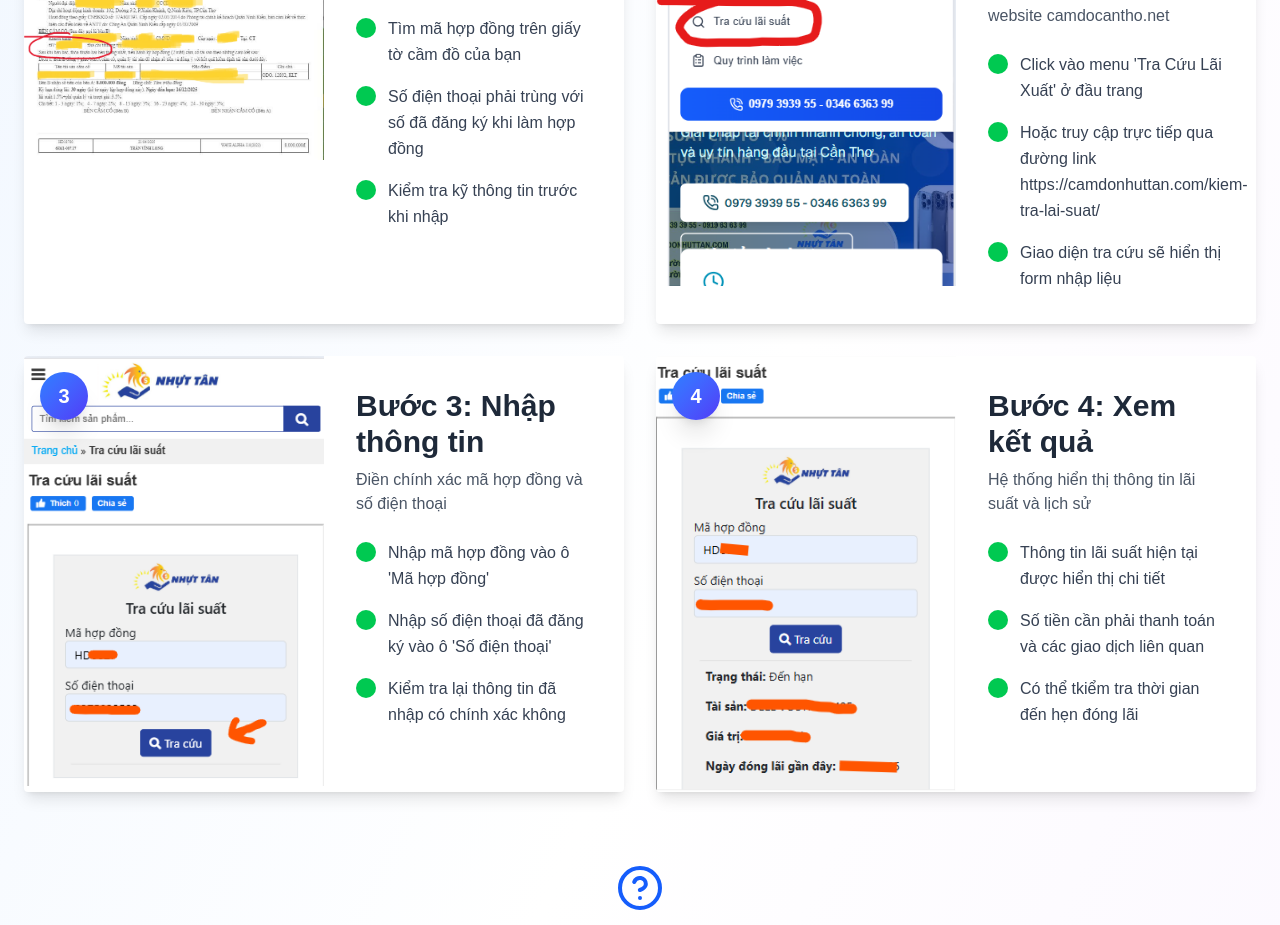
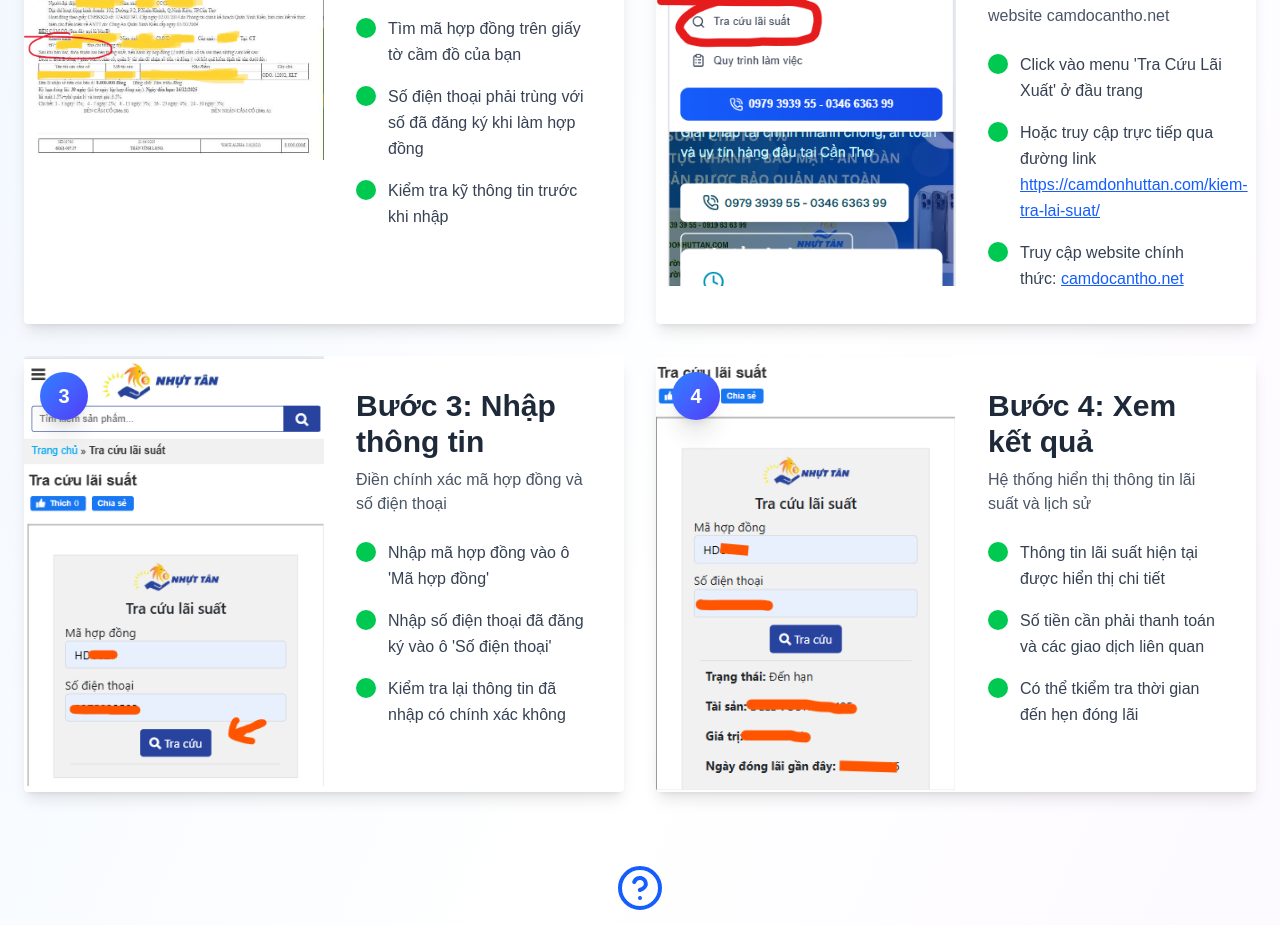
Before and after one commit to phucnh204/nhuttan-tracuu-laixuat, a Next.js app in the folder fe/: page /tra-cuu in a window 1280 px wide. Shown: the part 820-1745 px from the top of the page. Built offline with nearby package versions, Linux system fonts and the light colour scheme.

Commit message:
Thêm nút chat và nút kéo lên

```diff
--- /dev/null
+++ b/fe/app/components/ChatBox.tsx
@@ -0,0 +1,39 @@
+import { Facebook, MessageCircle, PhoneCall } from 'lucide-react'
+import React from 'react'
+
+function ChatBox() {
+  return (
+    <div>
+        <div className="fixed bottom-6 right-6 flex flex-col gap-3 z-50">
+          <a
+            href="https://zalo.me/0346636399"
+            target="_blank"
+            rel="noopener noreferrer"
+            className="bg-blue-500 hover:bg-blue-600 text-white rounded-full p-3 shadow-lg transition transform hover:scale-110"
+            aria-label="Liên hệ qua Zalo"
+          >
+            <MessageCircle className="w-6 h-6" />
+          </a>
+
+          <a
+            href="https://www.facebook.com/camdouytincantho"
+            target="_blank"
+            rel="noopener noreferrer"
+            className="bg-blue-700 hover:bg-blue-800 text-white rounded-full p-3 shadow-lg transition transform hover:scale-110"
+            aria-label="Liên hệ qua Facebook"
+          >
+            <Facebook className="w-6 h-6" />
+          </a>
+
+          <a
+            href="tel:0346636399"
+            className="bg-green-500 hover:bg-green-600 text-white rounded-full p-3 shadow-lg transition transform hover:scale-110"
+            aria-label="Liên hệ qua số điện thoại"
+          >
+            <PhoneCall className="w-6 h-6" />
+          </a>
+        </div></div>
+  )
+}
+
+export default ChatBox
--- /dev/null
+++ b/fe/app/components/ScrollToTopButton.tsx
@@ -0,0 +1,39 @@
+"use client";
+import { useEffect, useState } from "react";
+import { ArrowBigUp } from "lucide-react";
+
+export default function ScrollToTopButton() {
+  const [isVisible, setIsVisible] = useState(false);
+  useEffect(() => {
+    // Theo dõi cuộn trang
+    const toggleVisibility = () => {
+      if (window.scrollY > 300) {
+        setIsVisible(true);
+      } else {
+        setIsVisible(false);
+      }
+    };
+    window.addEventListener("scroll", toggleVisibility);
+
+    return () => window.removeEventListener("scroll", toggleVisibility);
+  }, []);
+
+  const scrollToTop = () => {
+    window.scrollTo({
+      top: 0,
+      behavior: "smooth", // hiệu ứng mượt
+    });
+  };
+
+  return (
+    <button
+      onClick={scrollToTop}
+      className={`fixed bottom-52 right-8 z-50 p-2 cursor-pointer rounded-full bg-gray-50 text-gray-500 shadow-lg transition-all duration-300 hover:bg-gray-100 ${
+        isVisible ? "opacity-100 translate-y-0" : "opacity-0 translate-y-10 pointer-events-none"
+      }`}
+      aria-label="Lên đầu trang"
+    >
+      <ArrowBigUp style={{ fontSize: "20px" }} />
+    </button>
+  );
+}
--- a/fe/app/dia-chi/page.tsx
+++ b/fe/app/dia-chi/page.tsx
@@ -1,4 +1,4 @@
-import React from 'react'
+import React from "react";
 
 function DiaChi() {
   return (
@@ -18,18 +18,19 @@ function DiaChi() {
           <div className="bg-white rounded-2xl shadow-lg overflow-hidden hover:shadow-xl transition duration-300">
             <div className="aspect-video">
               <iframe
-                src="https://www.google.com/maps/embed?pb=!1m18!1m12!1m3!1d3919.235228944251!2d105.77004347658683!3d10.037394892873687!2m3!1f0!2f0!3f0!3m2!1i1024!2i768!4f13.1!3m3!1m2!1s0x31a0881aa3dfa18d%3A0x6c75f1ef1aefa37d!2zMTAyIMSQxrDhu51uZyAzLzIsIFh1w6JuIEtow6FuaCwgTmluaCBLaeG7h3UsIEPhuqduIFRow6Bv!5e0!3m2!1svi!2s!4v1732604500000"
+                src="https://www.google.com/maps/embed?pb=!1m18!1m12!1m3!1d3919.367099934133!2d105.7695435771389!3d10.029646589429085!2m3!1f0!2f0!3f0!3m2!1i1024!2i768!4f13.1!3m3!1m2!1s0x31a088231748c1ed%3A0x349b82a37881e8e7!2zMTAyIMSQw6A!5e0!3m2!1svi!2s!4v1733565123456!5m2!1svi!2s"
                 width="100%"
                 height="100%"
                 className="border-0"
-                allowFullScreen={true}
+                // allowFullscreen=""
                 loading="lazy"
               ></iframe>
             </div>
 
             <div className="p-6">
               <h3 className="text-sm font-bold text-gray-900 mb-3">
-                CN1: 0936636399 – 102 Đường 3/2, Xuân Khánh, Ninh Kiều, Cần Thơ
+                CN1: 0936 636 399 – 102 Đường 3/2, Xuân Khánh, Ninh Kiều, Cần
+                Thơ
               </h3>
             </div>
           </div>
@@ -49,15 +50,14 @@ function DiaChi() {
 
             <div className="p-6">
               <h3 className="text-sm font-bold text-gray-900 mb-3">
-                CN2: 0879393955 – 555 Đường 30/4, Hưng Lợi, Ninh Kiều, Cần Thơ
+                CN2: 0879 393 955 – 555 Đường 30/4, Hưng Lợi, Ninh Kiều, Cần Thơ
               </h3>
             </div>
           </div>
-
         </div>
       </div>
     </section>
-  )
+  );
 }
 
-export default DiaChi
+export default DiaChi;
--- a/fe/app/layout.tsx
+++ b/fe/app/layout.tsx
@@ -18,21 +18,20 @@ const geistMono = Geist_Mono({
 
 export const metadata: Metadata = {
   title: "Camdocantho.net - Cầm đồ Nhựt Tân",
-  description:
-    "Camdocantho.net - Cầm đồ Nhựt Tân, Cần Thơ.",
-  metadataBase: new URL("https://camdonhuttan.com"),
+  description: "Camdocantho.net - Cầm đồ Nhựt Tân, Cần Thơ.",
+  metadataBase: new URL("https://camdonhuttan.net"),
   openGraph: {
     title: "Hệ thống tra cứu lãi xuất - Cầm đồ Nhựt Tân",
     description:
       "Tra cứu lãi xuất nhanh chóng và chính xác tại Cầm đồ Nhựt Tân, Cần Thơ.",
-    images: ["/logo-1.png"],
+    images: ["https://camdonhuttan.net/logo-1.png"],
   },
   twitter: {
     card: "summary_large_image",
     title: "Hệ thống tra cứu lãi xuất - Cầm đồ Nhựt Tân",
     description:
       "Tra cứu lãi xuất nhanh chóng và chính xác tại Cầm đồ Nhựt Tân, Cần Thơ.",
-    images: ["/logo-1.png"],
+    images: ["https://camdonhuttan.net/logo-1.png"],
   },
 };
 
--- a/fe/app/pages/HomePage/page.tsx
+++ b/fe/app/pages/HomePage/page.tsx
@@ -17,6 +17,8 @@ import Link from "next/link";
 import banner from "../../../public/images/banner.png";
 import anh_xe_may from "../../../public/images/anh-xe-may.png";
 import DiaChi from "@/app/dia-chi/page";
+import ScrollToTopButton from "@/app/components/ScrollToTopButton";
+import ChatBox from "@/app/components/ChatBox";
 const features = [
   {
     icon: <Clock className="w-8 h-8" />,
@@ -158,8 +160,6 @@ export default function HomePage() {
                     {service.desc}
                   </p>
                 </div>
-
-
               </div>
             ))}
           </div>
@@ -294,7 +294,10 @@ export default function HomePage() {
         </div>
       </section>
 
-      <DiaChi/>
+      <DiaChi />
+
+      <ChatBox />
+      <ScrollToTopButton />
     </main>
   );
 }
--- a/fe/app/tra-cuu/page.tsx
+++ b/fe/app/tra-cuu/page.tsx
@@ -21,8 +21,7 @@ export default function HuongDanTraCuu() {
     {
       title: "Bước 1: Chuẩn bị thông tin",
       desc: "Chuẩn bị sẵn mã hợp đồng và số điện thoại đăng ký",
-      image:
-        "/images/buoc1.png",
+      image: "/images/buoc1.png",
       details: [
         "Tìm mã hợp đồng trên giấy tờ cầm đồ của bạn",
         "Số điện thoại phải trùng với số đã đăng ký khi làm hợp đồng",
@@ -32,19 +31,37 @@ export default function HuongDanTraCuu() {
     {
       title: "Bước 2: Truy cập trang camdocantho.net",
       desc: "Vào menu 'Tra Cứu Lãi Xuất' trên website camdocantho.net",
-      image:
-        "/images/buoc2.png",
+      image: "/images/buoc2.png",
       details: [
         "Click vào menu 'Tra Cứu Lãi Xuất' ở đầu trang",
-        "Hoặc truy cập trực tiếp qua đường link https://camdonhuttan.com/kiem-tra-lai-suat/",
-        "Giao diện tra cứu sẽ hiển thị form nhập liệu",
+        <div key="link1">
+          Hoặc truy cập trực tiếp qua đường link{" "}
+          <a
+            href="https://camdonhuttan.com/kiem-tra-lai-suat/"
+            target="_blank"
+            rel="noopener noreferrer"
+            className="text-blue-600 underline hover:text-blue-800"
+          >
+            https://camdonhuttan.com/kiem-tra-lai-suat/
+          </a>
+        </div>,
+        <div key="link2">
+          Truy cập website chính thức:{" "}
+          <a
+            href="https://camdocantho.net"
+            target="_blank"
+            rel="noopener noreferrer"
+            className="text-blue-600 underline hover:text-blue-800"
+          >
+            camdocantho.net
+          </a>
+        </div>,
       ],
     },
     {
       title: "Bước 3: Nhập thông tin",
       desc: "Điền chính xác mã hợp đồng và số điện thoại",
-      image:
-        "/images/buoc3.png",
+      image: "/images/buoc3.png",
       details: [
         "Nhập mã hợp đồng vào ô 'Mã hợp đồng'",
         "Nhập số điện thoại đã đăng ký vào ô 'Số điện thoại'",
@@ -54,8 +71,7 @@ export default function HuongDanTraCuu() {
     {
       title: "Bước 4: Xem kết quả",
       desc: "Hệ thống hiển thị thông tin lãi suất và lịch sử",
-      image:
-        "/images/buoc4.png",
+      image: "/images/buoc4.png",
       details: [
         "Thông tin lãi suất hiện tại được hiển thị chi tiết",
         "Số tiền cần phải thanh toán và các giao dịch liên quan",
@@ -152,7 +168,7 @@ export default function HuongDanTraCuu() {
                   <img
                     src={step.image}
                     alt={step.title}
-                    className="w-full h-full object-contain transition-transform duration-500 group-hover:scale-105"
+                    className="w-full h-full object-contain  "
                   />
                   <div className="absolute top-4 left-4 bg-gradient-to-br from-blue-500 to-indigo-600 text-white w-12 h-12 rounded-full flex items-center justify-center text-xl font-bold shadow-xl">
                     {index + 1}
@@ -168,7 +184,6 @@ export default function HuongDanTraCuu() {
                       </h3>
                       <p className="text-gray-600">{step.desc}</p>
                     </div>
-
                   </div>
 
                   {/* Chi tiết step (UI) */}
@@ -176,12 +191,11 @@ export default function HuongDanTraCuu() {
                     {step.details.map((detail, i) => (
                       <div key={i} className="flex items-start gap-3">
                         <div className="w-5 h-5 bg-green-500 rounded-full flex-shrink-0 mt-0.5"></div>
-                        <p className="text-gray-700 leading-relaxed">
+                        <div className="text-gray-700 leading-relaxed">
                           {detail}
-                        </p>
+                        </div>
                       </div>
                     ))}
-
                   </div>
                 </div>
               </div>
--- a/fe/package.json
+++ b/fe/package.json
@@ -9,6 +9,7 @@
     "lint": "eslint"
   },
   "dependencies": {
+    "antd": "^6.0.1",
     "lucide-react": "^0.554.0",
     "next": "16.0.4",
     "react": "19.2.0",
```
Also changed, not shown: 2 other files (tests, documents, lock files or other folders).
